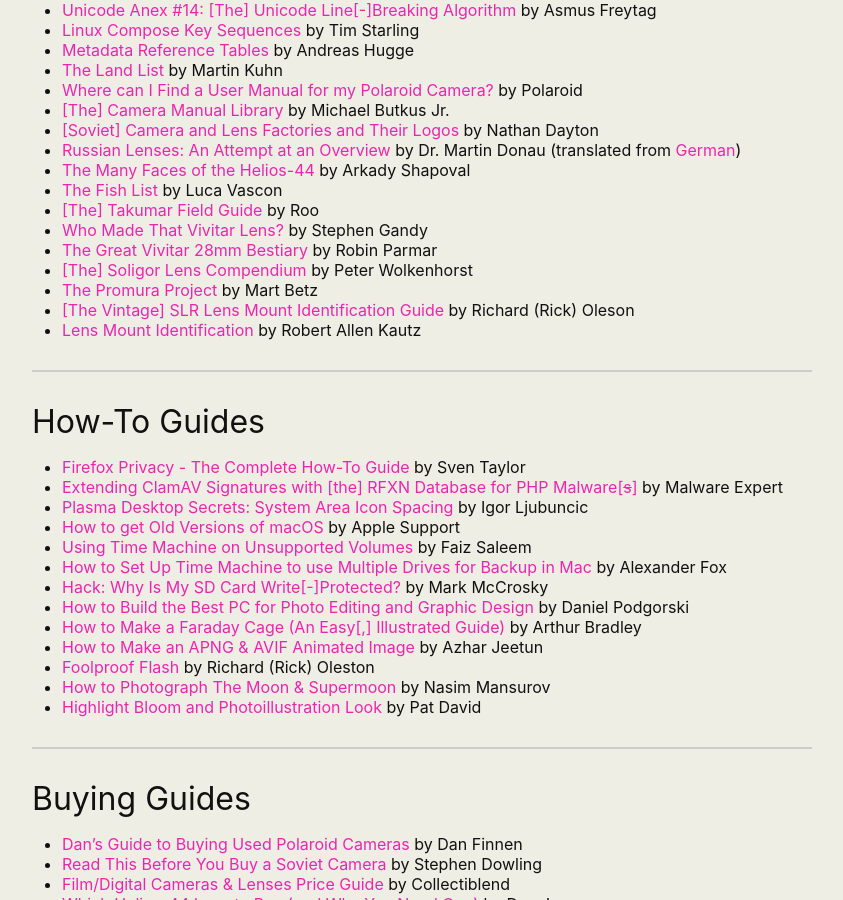
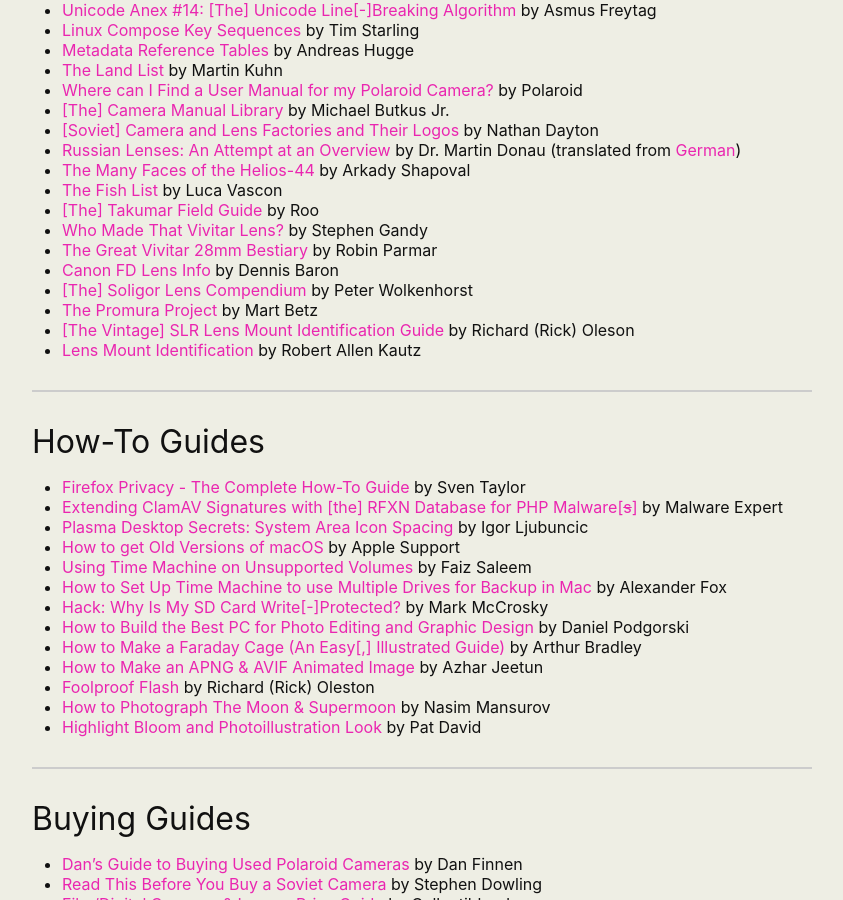
Before and after one commit to martbetz/martbetz.github.io, a Jekyll site: the page built from useful-links.html, in a window 1280 px wide and 900 px high, scrolled down 9469 px. Shown: the whole window, without its empty margins (218-1061 px from the left). Built offline with Jekyll 4.4.1, drawn with Linux system fonts in a browser that asks for light colours.

Commit message:
Update useful-links.html

```diff
--- a/useful-links.html
+++ b/useful-links.html
@@ -498,6 +498,7 @@
 <li><a href="https://takumarguide.weebly.com">[The] Takumar Field Guide</a> by Roo</li>
 <li><a href="https://cameraquest.com/VivLensManuf.htm">Who Made That Vivitar Lens?</a> by Stephen Gandy</li>
 <li><a href="http://photografica.robinparmar.com/vivitar.html">The Great Vivitar 28mm Bestiary</a> by Robin Parmar</li>
+<li><a href="https://web.mit.edu/dennis/www/canon/fd-lens-info.html">Canon FD Lens Info</a> by Dennis Baron</li>
 <li><a href="https://www.apotelyt.com/photo-lens/soligor-catalog">[The] Soligor Lens Compendium</a> by Peter Wolkenhorst</li>
 <li><a href="https://github.com/martbetz/thepromuraproject">The Promura Project</a> by Mart Betz</li>
 <li><a href="https://vintagelens.nl/2018/02/19/slr-lens-mount-identification-guide-richard-oleson/">[The Vintage] SLR Lens Mount Identification Guide</a> by Richard (Rick) Oleson</li>
```
